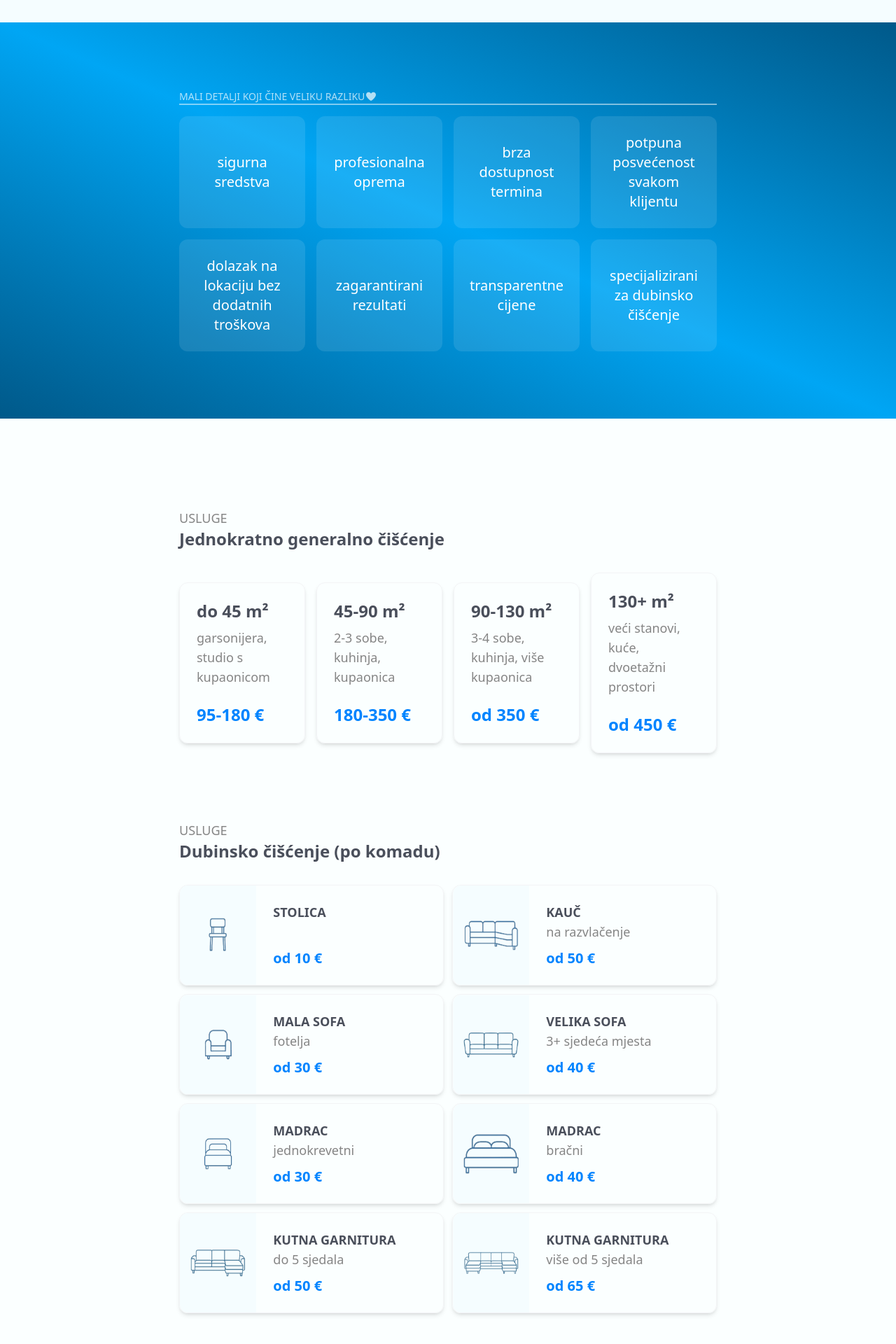
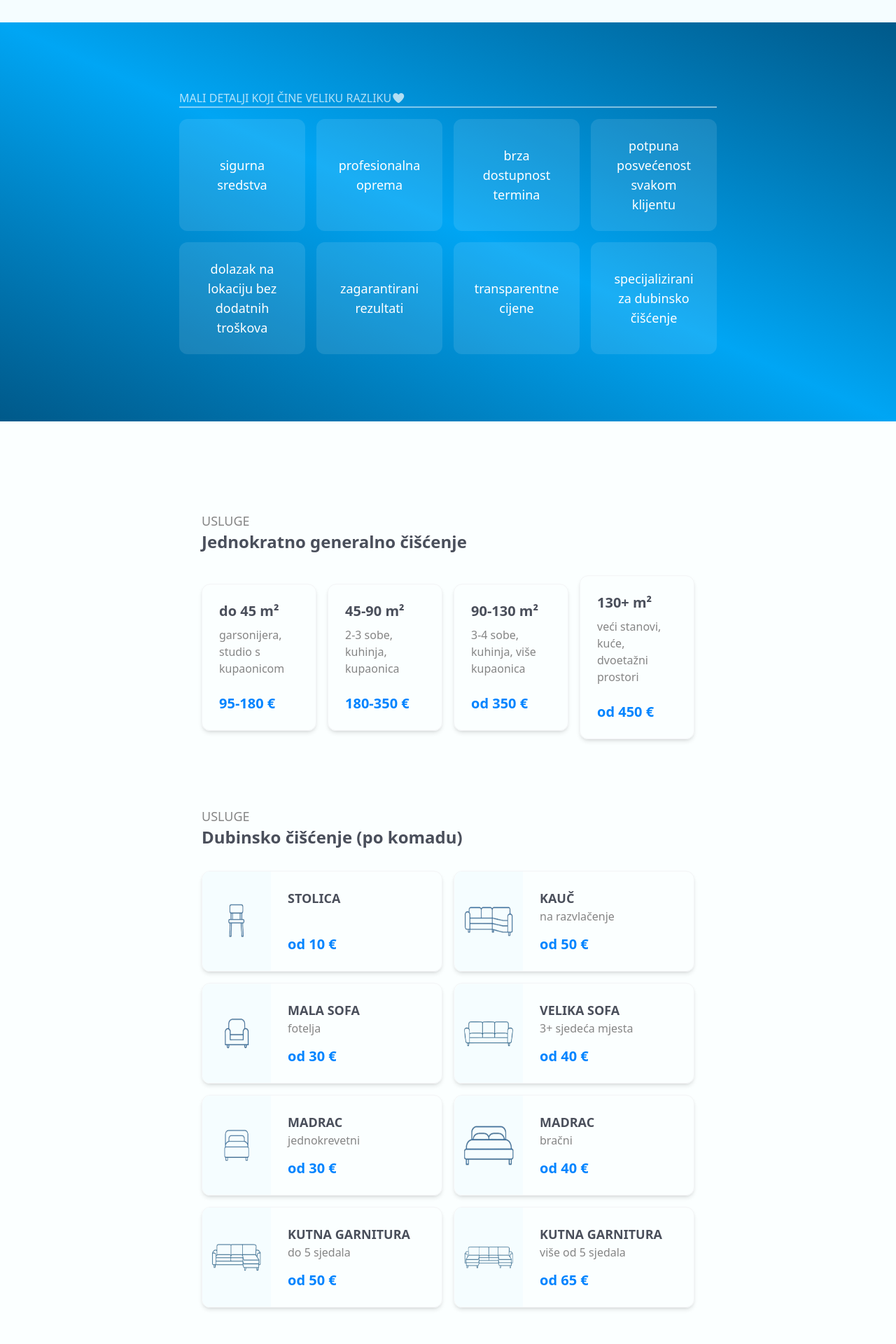
Before and after one commit to IvaGoluza/fabto, a React (Vite) app: page / in a window 1280 px wide. Shown: the part 1600-3520 px from the top of the page at 70% size. Built offline with nearby package versions, Linux system fonts and the light colour scheme.

Commit message:
fix sizes

```diff
--- a/src/App.tsx
+++ b/src/App.tsx
@@ -119,8 +119,8 @@ function App() {
           <AboutCard key={index} {...card} />
         ))}
       </div>
-      <div className="flex flex-col justify-center items-center px-8 sm:px-0 py-24 w-screen bg-gradient-to-tr from-sky-800 via-sky-500 to-sky-800">
-        <p className="text-white/70 uppercase text-sm w-full lg:w-4/5 xl:w-3/5 2xl:w-1/2 m-auto">
+      <div className="flex flex-col justify-center items-center px-8 lg:px-0 py-24 w-screen bg-gradient-to-tr from-sky-800 via-sky-500 to-sky-800">
+        <p className="text-white/70 uppercase text-sm xl:text-base w-full lg:w-4/5 xl:w-3/5 2xl:w-1/2 m-auto">
           Mali detalji koji čine veliku razliku
           <i className="fa-solid fa-heart"></i>
         </p>
@@ -128,7 +128,7 @@ function App() {
           {descriptors.map((descriptor, index) => (
             <div
               key={index}
-              className="flex items-center justify-center text-center py-3 sm:py-6 px-6 rounded-xl lowercase text-base lg:text-xl text-white bg-white/10"
+              className="flex items-center justify-center text-center py-3 sm:py-6 px-6 rounded-xl lowercase text-base lg:text-md xl:text-lg text-white bg-white/10"
             >
               {descriptor}
             </div>
@@ -137,7 +137,7 @@ function App() {
       </div>
       <div
         id="services"
-        className="flex flex-col items-center justify-start gap-24 pt-32 w-full lg:w-4/5 xl:w-3/5 2xl:w-1/2 m-auto"
+        className="flex flex-col items-center justify-start gap-24 pt-32 px-0 sm:px-8 w-full lg:w-4/5 xl:w-3/5 2xl:w-1/2 m-auto"
       >
         <div className="flex flex-col items-start justify-start gap-4 sm:gap-8 px-8 sm:px-0 w-full">
           <SectionHeader
@@ -155,7 +155,7 @@ function App() {
             subtitle="usluge"
             title="Dubinsko čišćenje (po komadu)"
           />
-          <div className="grid grid-cols-1 sm:grid-cols-2 grid-rows-4 sm:gap-3 w-full">
+          <div className="grid grid-cols-1 sm:grid-cols-2 grid-rows-4 sm:gap-4 w-full">
             {deepCleaning.map((card, index) => (
               <TextWithImageCard key={index} {...card} />
             ))}
@@ -164,9 +164,9 @@ function App() {
         <div className="flex flex-col items-start justify-start gap-4 sm:gap-8 px-8 sm:px-0 w-full">
           <SectionHeader subtitle="Dodatne usluge (cijena po dogovoru)" />
           <div className="grid grid-cols-1 sm:grid-cols-2 gap-8 sm:gap-16 w-full">
-            <ul className="sm:list-disc list-outside lg:text-lg text-primary">
+            <ul className="lg:list-disc list-outside lg:text-lg text-primary">
               {additionalServices.map((item, index) => (
-                <li key={index} className="py-2">
+                <li key={index} className="py-2 sm:font-semibold">
                   {item}
                 </li>
               ))}
@@ -180,7 +180,7 @@ function App() {
         </div>
         <div className="flex flex-col items-start justify-start gap-4 sm:gap-8 px-8 sm:px-0 w-full">
           <SectionHeader subtitle="napomene" />
-          <ul className="sm:list-disc list-outside lg:text-lg text-primary">
+          <ul className="lg:list-disc list-outside lg:text-lg text-primary">
             {notes.map((item, index) => (
               <li key={index} className="py-2">
                 {item}
@@ -188,10 +188,10 @@ function App() {
             ))}
           </ul>
         </div>
-        <div className="flex justify-center items-center px-8 sm:px-0 py-20 w-screen bg-surface-blue-light">
+        <div className="flex justify-center items-center px-8 lg:px-0 py-20 w-screen bg-surface-blue-light">
           <div className="flex flex-col items-start justify-start gap-4 sm:gap-8 w-full lg:w-4/5 xl:w-3/5 2xl:w-1/2 m-auto">
             <SectionHeader subtitle="Česta pitanja" />
-            <ul className="list lg:text-lg text-primary">
+            <ul className="list lg:text-lg text-primary flex flex-col gap-4">
               {faq.map((item, index) => (
                 <li key={index} className="py-2">
                   <b>{item.question}</b>
@@ -205,7 +205,7 @@ function App() {
       </div>
       <div
         id="contact"
-        className="flex items-center justify-center px-8 sm:px-0 py-24 sm:py-42 w-screen bg-linear-to-br from-cyan-500 to-blue-500"
+        className="flex items-center justify-center px-4 xs:px-8 lg:px-0 py-24 sm:py-42 w-screen bg-linear-to-br from-cyan-500 to-blue-500"
       >
         <div className="flex flex-col items-start justify-start gap-12 sm:gap-18 w-full lg:w-4/5 xl:w-3/5 2xl:w-1/2 m-auto">
           <h2 className="text-3xl text-surface-white font-bold">Kontakt</h2>
--- a/src/components/ContactInfo.tsx
+++ b/src/components/ContactInfo.tsx
@@ -7,8 +7,8 @@ export type ContactInfoProps = {
 
 export default function ContactInfo({ text, icon }: ContactInfoProps) {
   return (
-    <div className="flex items-center gap-4 text-surface-white">
-      <div className="flex items-center justify-center w-12 h-12 bg-white/20 rounded-2xl">
+    <div className="flex items-center gap-2 sm:gap-4 text-surface-white">
+      <div className="flex items-center justify-center w-10 h-10 sm:w-12 sm:h-12 bg-white/20 rounded-2xl">
         {icon}
       </div>
       <p className="text-wrap sm:text-lg">{text}</p>
--- a/src/components/TextCard.tsx
+++ b/src/components/TextCard.tsx
@@ -8,12 +8,12 @@ export default function TextCard({ title, description, price }: TextCardProps) {
   return (
     <div className="w-full flex flex-col justify-start items-start gap-6 py-4 sm:py-6 sm:p-6 sm:rounded-xl border-b-2 sm:border border-b-gray-100 sm:border-gray-100 sm:shadow-md">
       <div className="flex flex-col justify-start items-start sm:gap-2">
-        <h3 className="text-lg lg:text-xl xl:text-2xl font-semibold text-primary">
+        <h3 className="text-lg xl:text-xl font-semibold text-primary">
           {title}
         </h3>
-        <p className="text-base lg:text-lg text-secondary">{description}</p>
+        <p className="text-base lg:text-md text-secondary">{description}</p>
       </div>
-      <p className="text-lg lg:text-xl xl:text-2xl text-accent font-bold sm:font-black">
+      <p className="text-lg xl:text-xl text-accent font-bold sm:font-black">
         {price}
       </p>
     </div>
--- a/src/components/TextWithImageCard.tsx
+++ b/src/components/TextWithImageCard.tsx
@@ -17,7 +17,7 @@ export default function TextWithImageCard({
         alt={`${title} ${description}`}
         className="h-full"
       />
-      <div className="text-base xl:text-lg col-span-2 flex flex-col items-start justify-between py-4 sm:py-6">
+      <div className="text-base xl:text-md col-span-2 flex flex-col items-start justify-between py-4 sm:py-6">
         <div>
           <p className="uppercase text-base lg:text-lg font-semibold text-primary">
             {title}
--- a/src/index.css
+++ b/src/index.css
@@ -18,6 +18,9 @@
   --color-primary: #4A4F5B;
   --color-secondary: #858585;
 
+  /* Breakpoints */
+  --breakpoint-xs: 25rem;
+
   --animate-float: float 4s ease-in-out infinite;
 
   @keyframes float {
```
